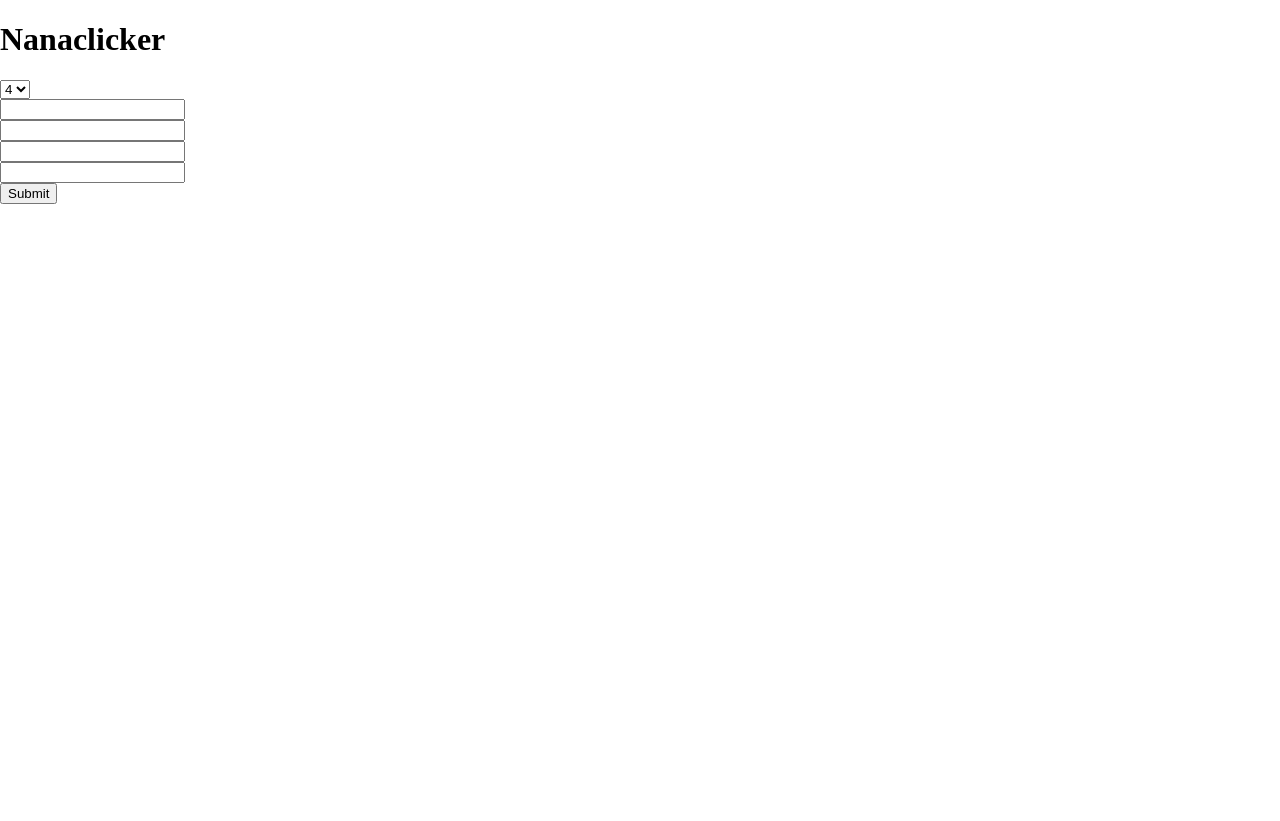
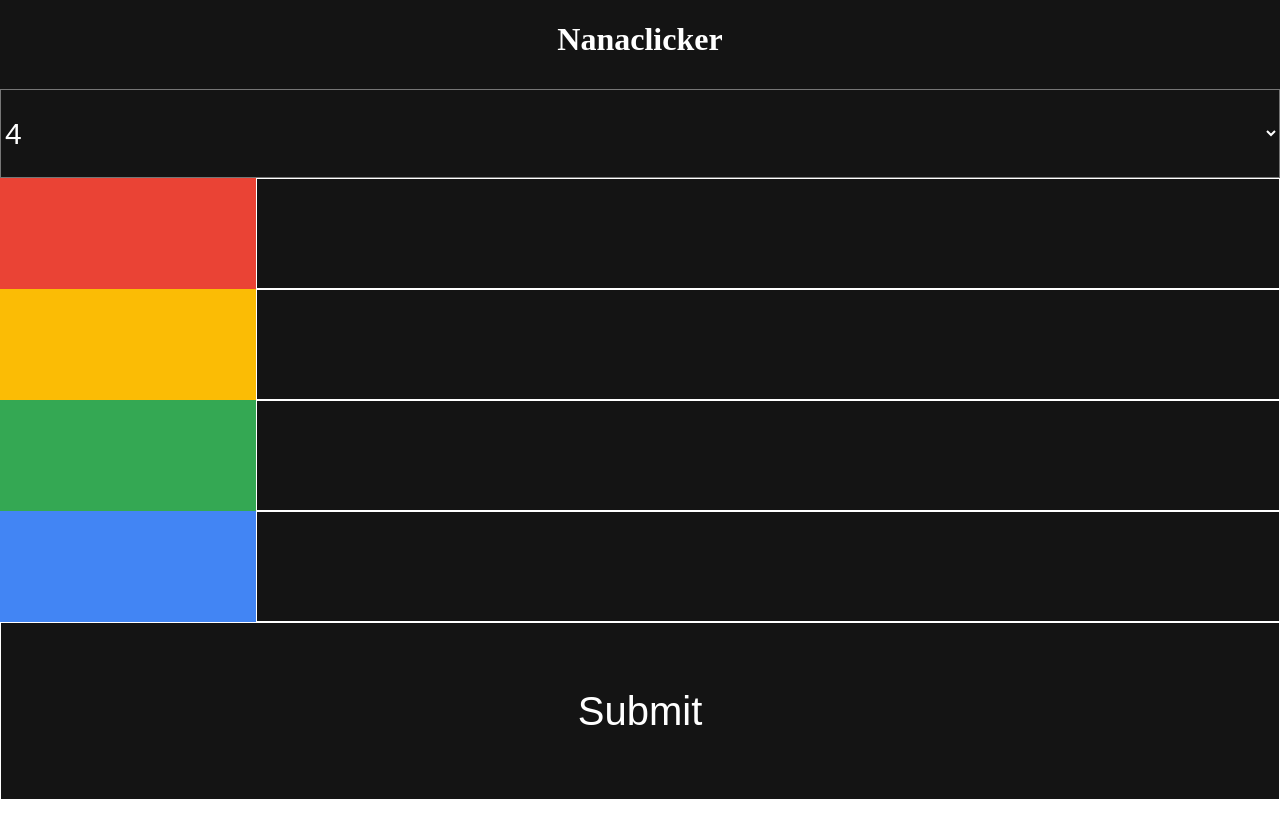
Before and after one commit to TupotaValentyn/nanachi-clicker-angular, an Angular app: page / in a window 1280 px wide. After the commit the page ends 800 px from the top, so only its background shows below. Built offline with nearby package versions, Linux system fonts and the light colour scheme.

Commit message:
Styling for setup component

```diff
--- a/src/app/app.module.ts
+++ b/src/app/app.module.ts
@@ -7,6 +7,7 @@ import {AppComponent} from './app.component';
 import {SetupComponentComponent} from './components/setup-component/setup-component.component';
 import {GamePanelComponent} from './components/game-panel/game-panel.component';
 import {PanelPointComponent} from './components/panel-point/panel-point.component';
+import { EndingpageComponent } from './components/endingpage/endingpage.component';
 
 @NgModule({
   declarations: [
@@ -14,7 +15,8 @@ import {PanelPointComponent} from './components/panel-point/panel-point.componen
     SetupComponentComponent,
     AppComponent,
     GamePanelComponent,
-    PanelPointComponent
+    PanelPointComponent,
+    EndingpageComponent
   ],
   imports: [
     BrowserModule,
--- /dev/null
+++ b/src/app/components/endingpage/endingpage.component.html
@@ -0,0 +1 @@
+<p>endingpage works!</p>
--- /dev/null
+++ b/src/app/components/endingpage/endingpage.component.ts
@@ -0,0 +1,15 @@
+import { Component, OnInit } from '@angular/core';
+
+@Component({
+  selector: 'app-endingpage',
+  templateUrl: './endingpage.component.html',
+  styleUrls: ['./endingpage.component.scss']
+})
+export class EndingpageComponent implements OnInit {
+
+  constructor() { }
+
+  ngOnInit() {
+  }
+
+}
--- a/src/app/components/setup-component/setup-component.component.html
+++ b/src/app/components/setup-component/setup-component.component.html
@@ -1,17 +1,17 @@
 <main>
   <h1>Nanaclicker</h1>
-  <select name="a" id="amount_of" (change)="changeAmount($event)">
+  <select class="select_amount" name="a" id="amount_of" (change)="changeAmount($event)">
     <option value="2">2</option>
     <option value="3">3</option>
     <option selected="selected" value="4">4</option>
   </select>
   <div class="user_list">
     <div *ngFor="let player of players; let index = index" class="user_input">
-      <span [ngClass]="setClass(index)">
-      </span>
+      <div [ngClass]="setClass(index)">
+      </div>
       <input type="text" class="name_input" [(ngModel)]="player['name']">
     </div>
   </div>
 
-  <button (click)="onSubmit()">Submit</button>
+  <button class="submit_button" (click)="onSubmit()">Submit</button>
 </main>
--- a/src/app/components/setup-component/setup-component.component.scss
+++ b/src/app/components/setup-component/setup-component.component.scss
@@ -0,0 +1,67 @@
+.player_red {
+  height: 100%;
+  width: 100%;
+  background-color: #ea4335
+}
+
+.player_yellow {
+  height: 100%;
+  width: 100%;
+  background-color: #fbbc05
+}
+.player_green {
+  height: 100%;
+  width: 100%;
+  background-color: #34a853
+}
+.player_blue {
+  height: 100%;
+  width: 100%;
+  background-color: #4285f4
+}
+
+.user_input {
+  display: grid;
+  grid-template-columns: 2fr 8fr;
+}
+
+h1 {
+  text-align: center;
+  color: white;
+}
+
+main {
+  display: grid;
+  grid-template-rows: 1fr 1fr 5fr 2fr;
+  background-color: #141414;
+  width: 100vw;
+  height: 100vh;
+}
+
+.select_amount {
+  background-color: #141414;
+  color: white;
+  font-size: 30px;
+}
+
+.name_input {
+  background-color: #141414;
+  color: white;
+  font-size: 30px;
+  width: 100%;
+  padding-left: 5px;
+  box-sizing: border-box;
+  line-height: 1.2;
+  border: 1px solid white;
+}
+
+.submit_button {
+  background-color: #141414;
+  color: white;
+  font-size: 40px;
+  border: 1px solid white;
+}
+
+.user_list {
+  display: grid;
+}
--- a/src/app/components/setup-component/setup-component.component.ts
+++ b/src/app/components/setup-component/setup-component.component.ts
@@ -36,18 +36,13 @@ export class SetupComponentComponent implements OnInit {
   setClass(num: number) {
     switch (num) {
       case 0:
+        return 'player_red';
+      case 1:
+        return 'player_yellow';
+      case 2:
         return 'player_green';
-        break;
-      case 1:
-        return 'player_red';
-        break;
-      case 2:
-        return 'player_yellow';
-        break;
       case 3:
         return 'player_blue';
-        break;
-
     }
   }
 
```
Also changed, not shown: src/app/components/endingpage/endingpage.component.scss (added), 1 other file (tests, documents, lock files or other folders).
